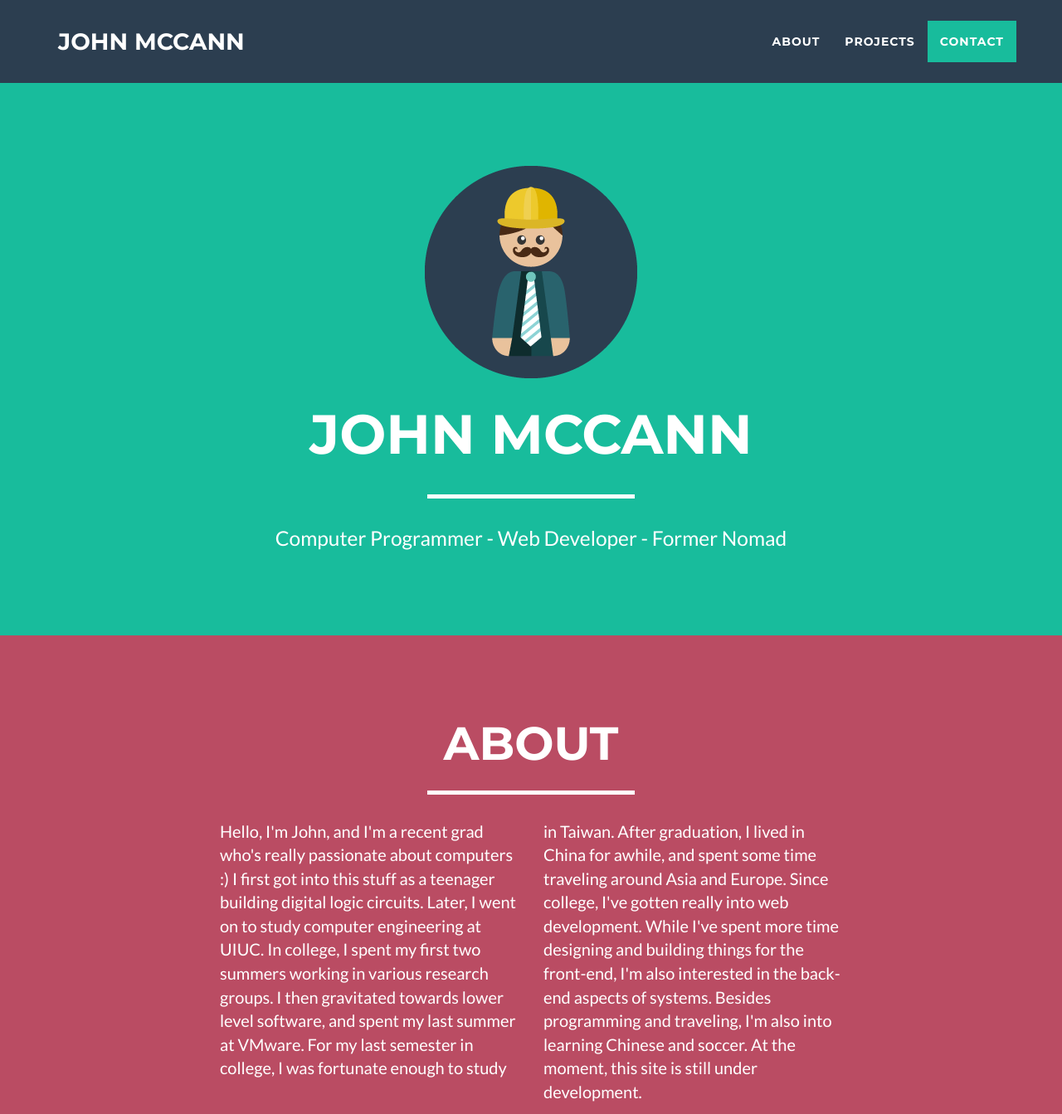
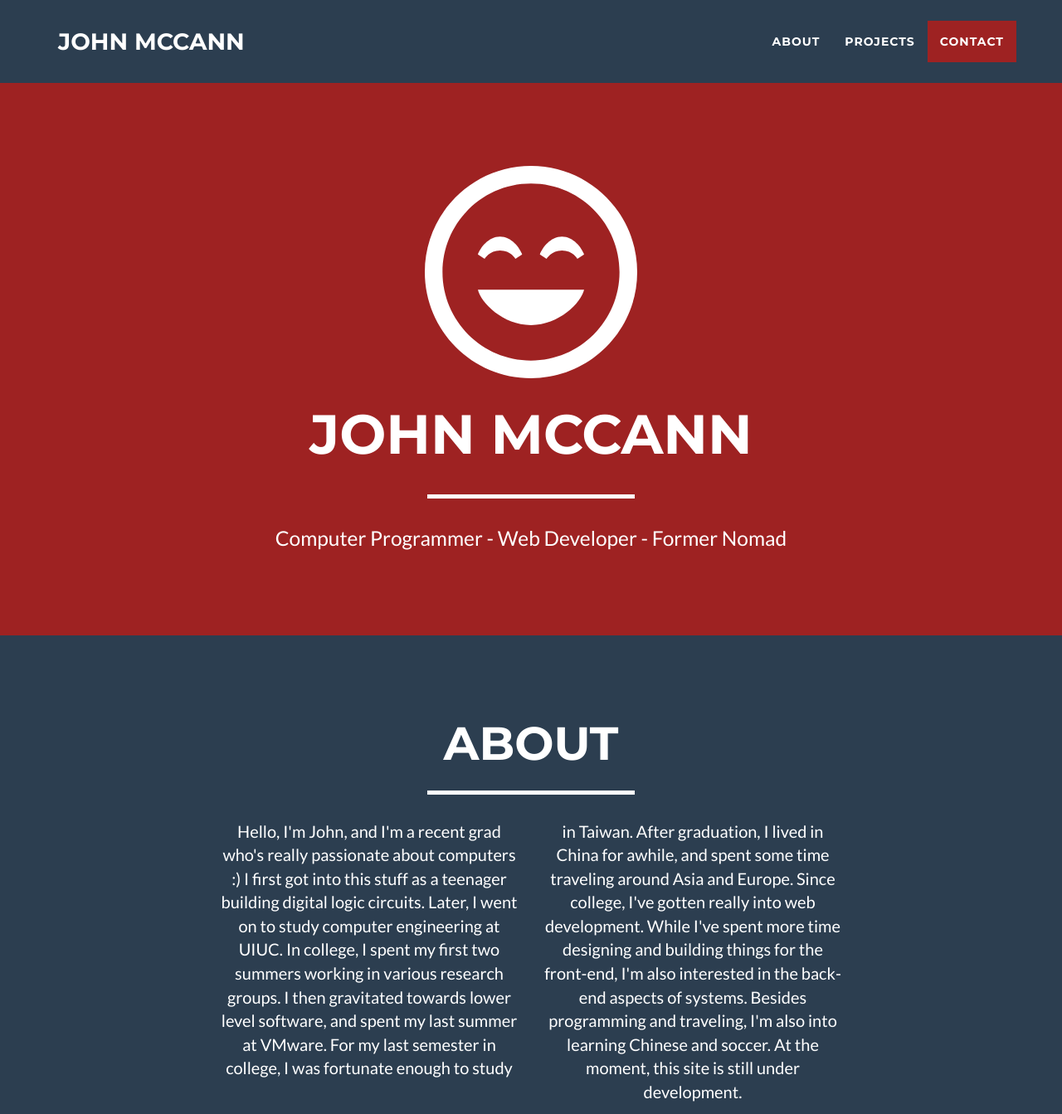
Before and after one commit to johnfrancismccann/johnfrancismccann.github.io, a website: page index.html in a window 1280 px wide. Shown: the top 1343 px of the page at 83% size. Drawn offline with nearby package versions, Linux system fonts and the light colour scheme.

Commit message:
change profile picture to smiley face :) modify color scheme.

```diff
--- a/css/added.css
+++ b/css/added.css
@@ -5,3 +5,35 @@ section.maroon-background {
 hr.star-light.maroon-background:after {
   background: #ba4c63;
 }
+
+.orange-red, .orange-red hr.star-light:after,
+.navbar-custom .navbar-toggle:hover,
+.navbar-custom .navbar-toggle:focus,
+.navbar-custom .navbar-nav li.active a,
+.navbar-custom .navbar-nav li.active a:hover,
+.navbar-custom .navbar-nav li.active a:focus,
+.navbar-custom .navbar-nav li.active a:active {
+  background: #9e2222;
+}
+
+.navbar-custom .navbar-nav li a:hover {
+    color: #9e2222;
+}
+
+.navy, .navy hr.star-light:after {
+    background: #2C3E50;
+}
+
+header object {
+    margin: 0 auto 20px;
+    height: 256px;
+    width: 256px;
+}
+
+body section#about {
+    /* background-color: #2C3E50; */
+}
+
+p {
+    text-align: center;
+}
--- a/css/freelancer.css
+++ b/css/freelancer.css
@@ -70,6 +70,7 @@ hr.star-primary:after {
 header {
   text-align: center;
   background: #18BC9C;
+  /* background: #808080; */
   color: white;
 }
 header .container {
@@ -129,7 +130,7 @@ header .intro-text .skills {
   color: white;
 }
 .navbar-custom .navbar-nav li a:hover {
-  color: #18BC9C;
+  /* color: #18BC9C; */
   outline: none;
 }
 .navbar-custom .navbar-nav li a:focus,
@@ -138,13 +139,13 @@ header .intro-text .skills {
 }
 .navbar-custom .navbar-nav li.active a {
   color: white;
-  background: #18BC9C;
+  /* background: #18BC9C; */
 }
 .navbar-custom .navbar-nav li.active a:hover,
 .navbar-custom .navbar-nav li.active a:focus,
 .navbar-custom .navbar-nav li.active a:active {
   color: white;
-  background: #18BC9C;
+  /* background: #18BC9C; */
 }
 .navbar-custom .navbar-toggle {
   color: white;
@@ -154,9 +155,9 @@ header .intro-text .skills {
 }
 .navbar-custom .navbar-toggle:hover,
 .navbar-custom .navbar-toggle:focus {
-  background-color: #18BC9C;
+  /* background-color: #18BC9C; */
   color: white;
-  border-color: #18BC9C;
+  /* border-color: #18BC9C; */
 }
 @media (min-width: 768px) {
   .navbar-custom {
@@ -188,7 +189,7 @@ section h2 {
   font-size: 4em;
 }
 section.success {
-  background: #18BC9C;
+  /* background: #18BC9C; */
   color: white;
 }
 @media (max-width: 767px) {
--- a/index.html
+++ b/index.html
@@ -72,11 +72,14 @@
     </nav>
 
     <!-- Header -->
-    <header>
+    <header class="orange-red">
         <div class="container">
             <div class="row">
                 <div class="col-lg-12">
-                    <img class="img-responsive" src="img/profile.png" alt="">
+                    <!-- <img class="img-responsive" src="img/profile.png" alt=""> -->
+                    <!-- <img class="img-responsive" id="profile-img" src="img/smiley.svg" alt=""> -->
+                    <object data="img/smiley.svg" type="image/svg+xml" class="img-responsive">
+                    </object>
                     <div class="intro-text">
                         <span class="name">John McCann</span>
                         <hr class="star-light">
@@ -88,12 +91,12 @@
     </header>
 
     <!-- About Section -->
-    <section class="success maroon-background" id="about">
+    <section class="success navy" id="about">
         <div class="container">
             <div class="row">
                 <div class="col-lg-12 text-center">
                     <h2>About</h2>
-                    <hr class="star-light maroon-background">
+                    <hr class="star-light">
                 </div>
             </div>
             <!-- <div class="row">
```
Also changed, not shown: img/smiley.svg (added).
